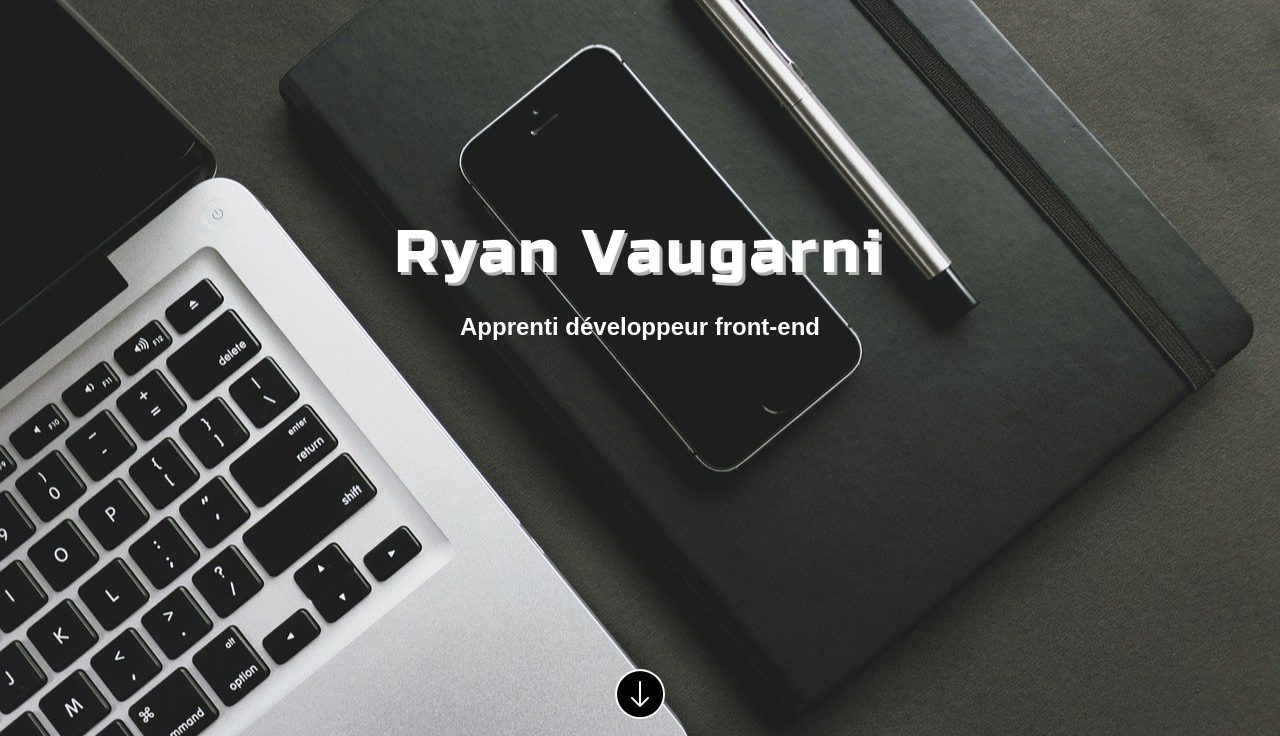
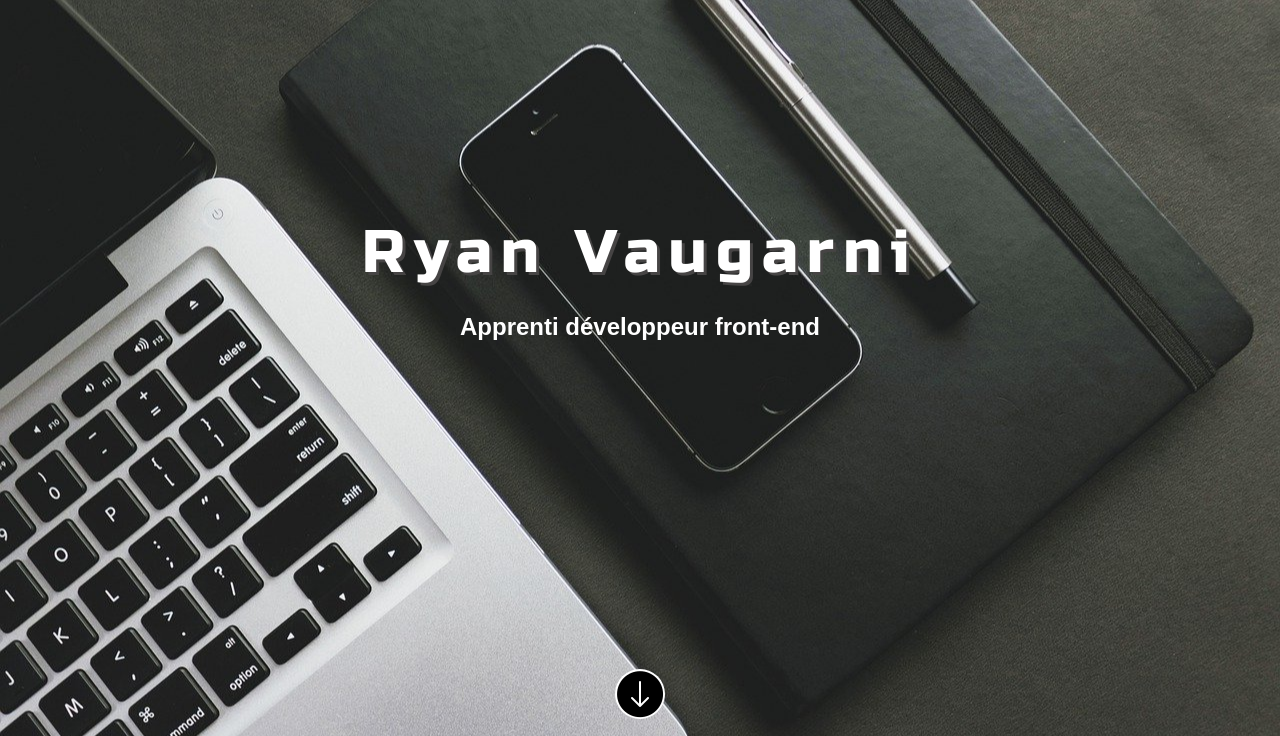
Before and after one commit to ryanvaugarni/portfolio2_2021, a website: page index.html in a window 1280 px wide. In both pictures the pointer is over the element "Ryan Vaugarni". Shown: the part 64-800 px from the top of the page. Drawn offline with Linux system fonts and the light colour scheme; a web font is replaced by a local one.

Commit message:
update article, h1 et section

```diff
--- a/css/style.css
+++ b/css/style.css
@@ -90,10 +90,13 @@ header{
 header h1{
     font: 5rem 'Russo One', sans-serif;
     font-size: 6rem;
-    text-shadow: 0.3rem 0.3rem 0 #b0b0b0;
     transition: all 1.5s ease-in-out;
-    letter-spacing: .4rem;
     margin-top: -4rem;
+    letter-spacing: .6rem;
+}
+header h1:hover{
+    text-shadow: 0.3rem 0.3rem 0 #464444;
+    letter-spacing: .9rem;
 }
 /* FLECHE VERS LE BAS */
 .hide_menu{
@@ -211,13 +214,11 @@ section h3{
     background-color: #2f312ee3;
     color: #fff;
     border-radius: 1rem 1rem 0 0;
-    text-shadow: 0.3rem 0.4rem 0 #181a1d;
     transition: all 1.5s ease-in-out;
     letter-spacing: 0.2rem;
 }
 section h3:hover{
     letter-spacing: 0.5rem;
-    text-shadow: 0.3rem 0.3rem 0 #272525, 0.5rem 0.5rem 0 #18212b;
     transition: all 1.5s ease-in-out;
 }
 article:first-child{
@@ -227,13 +228,11 @@ article h3{
     background-color: #2f312ee3;
     color: #fff;
     border-radius: 1rem 1rem 0 0;
-    text-shadow: 0.3rem 0.4rem 0 #181a1d;
     transition: all 1.5s ease-in-out;
     letter-spacing: 0.2rem;
 }
 article h3:hover{
     letter-spacing: 0.5rem;
-    text-shadow: 0.3rem 0.3rem 0 #272525, 0.5rem 0.5rem 0 #18212b;
     transition: all 1.5s ease-in-out;
 }
 /* CONTENEUR */
```
